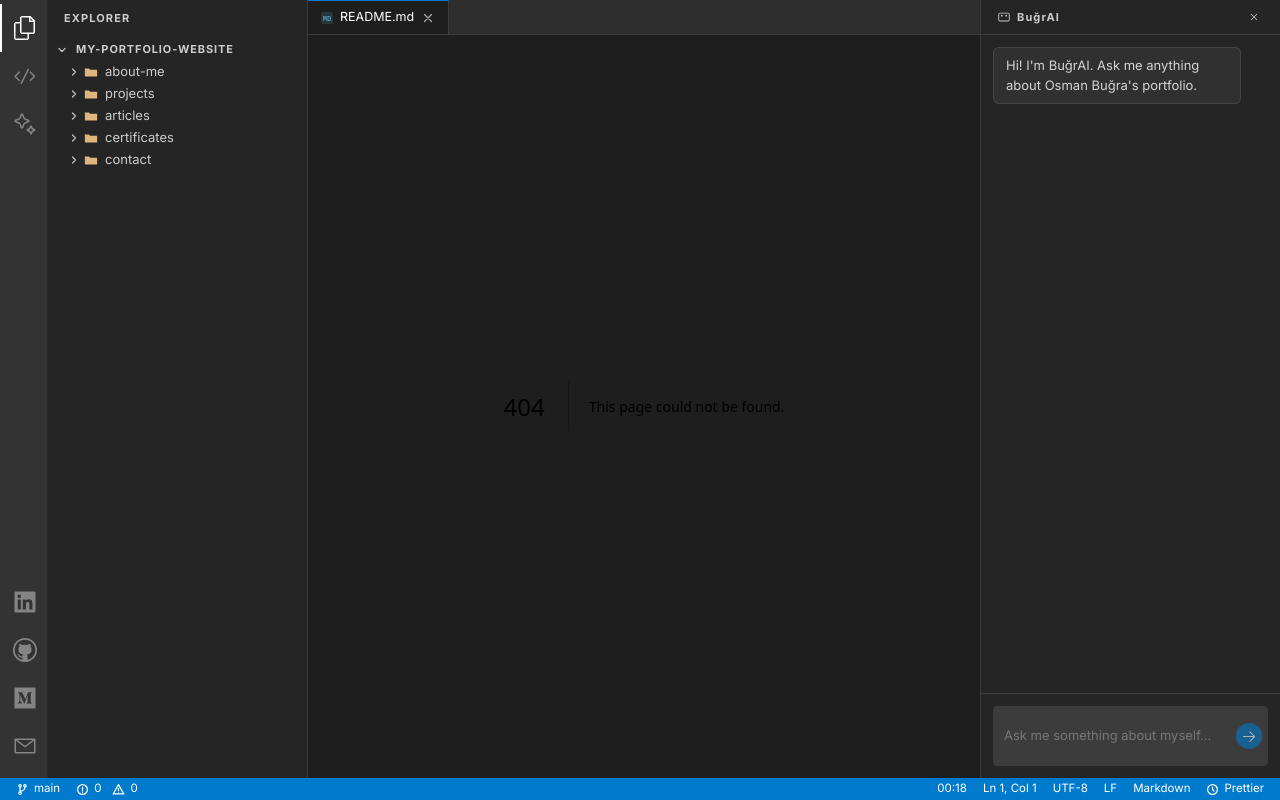
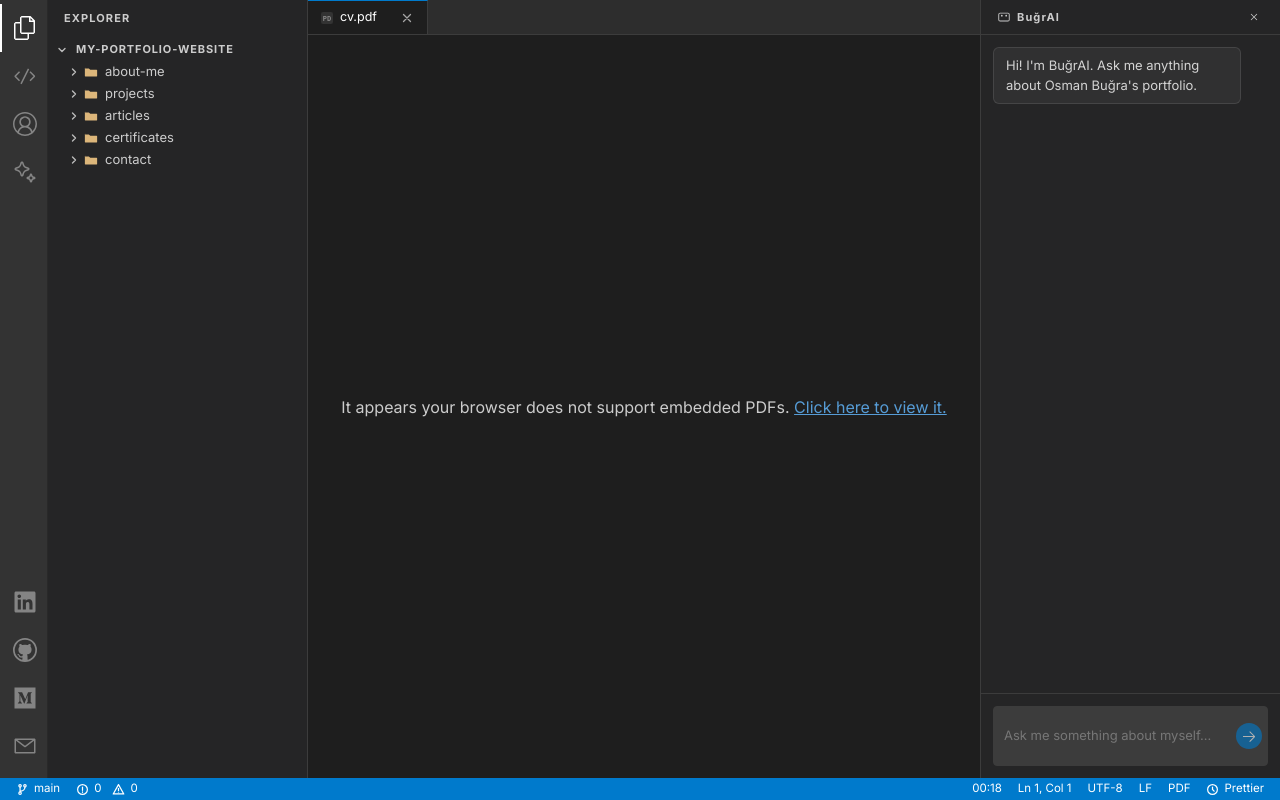
Before and after one commit to osmanbugrabolat/vscode-template-portfolio-website, a Next.js app: page /cv in a window 1280 px wide. Before the commit this address had no page. Built offline with nearby package versions, Linux system fonts and the light colour scheme.

Commit message:
CV kısmı eklendi

```diff
--- a/src/app/certificates/[id]/page.tsx
+++ b/src/app/certificates/[id]/page.tsx
@@ -33,9 +33,6 @@ export default async function CertificateViewer({
           className="shadow-2xl drop-shadow-2xl rounded-sm border border-[var(--border-color)]"
         />
       </div>
-      <div className="mt-4 text-sm text-[var(--sidebar-fg)] font-mono text-center flex-shrink-0">
-        {cert.name}
-      </div>
     </div>
   );
 }
--- /dev/null
+++ b/src/app/cv/page.tsx
@@ -0,0 +1,15 @@
+export default function CVPage() {
+  return (
+    <div style={{ flex: 1, width: "100%", height: "100%", display: "flex", flexDirection: "column" }}>
+      <object
+        data="/cv.pdf#view=FitH&toolbar=0&navpanes=0"
+        type="application/pdf"
+        style={{ flex: 1, width: "100%", height: "100%" }}
+      >
+        <div className="flex items-center justify-center w-full h-full text-[var(--sidebar-fg)]">
+          <p>It appears your browser does not support embedded PDFs. <a href="/cv.pdf" target="_blank" className="text-[var(--token-keyword)] underline" rel="noreferrer">Click here to view it.</a></p>
+        </div>
+      </object>
+    </div>
+  );
+}
--- a/src/components/layout/ActivityBar.tsx
+++ b/src/components/layout/ActivityBar.tsx
@@ -6,12 +6,14 @@ import {
   VscSparkle,
   VscGithub,
   VscMail,
+  VscAccount,
 } from "react-icons/vsc";
 import { FaLinkedin, FaMedium } from "react-icons/fa";
 
 interface ActivityBarProps {
   activeActivity: string;
   onActivityChange: (activity: string) => void;
+  onFileOpen?: (fileId: string) => void;
 }
 
 const activities = [
@@ -24,6 +26,12 @@ const activities = [
     id: "technologies",
     label: "Technologies",
     icon: <VscCode size={24} />,
+  },
+  {
+    id: "cv",
+    label: "CV",
+    fileId: "cv-file",
+    icon: <VscAccount size={24} />,
   },
   {
     id: "copilot",
@@ -59,7 +67,7 @@ const bottomActivities = [
   },
 ];
 
-export default function ActivityBar({ activeActivity, onActivityChange }: ActivityBarProps) {
+export default function ActivityBar({ activeActivity, onActivityChange, onFileOpen }: ActivityBarProps) {
   return (
     <div className="vscode-activitybar">
       <div className="activitybar-top">
@@ -68,10 +76,14 @@ export default function ActivityBar({ activeActivity, onActivityChange }: Activi
             key={activity.id}
             className={`activity-item${activeActivity === activity.id ? " active" : ""}`}
             onClick={() => {
-              // @ts-ignore
+              // @ts-expect-error
               if (activity.link) {
-                // @ts-ignore
+                // @ts-expect-error
                 window.open(activity.link, "_blank");
+              // @ts-expect-error
+              } else if (activity.fileId && onFileOpen) {
+                // @ts-expect-error
+                onFileOpen(activity.fileId);
               } else {
                 onActivityChange(activity.id);
               }
--- a/src/components/layout/VSCodeLayout.tsx
+++ b/src/components/layout/VSCodeLayout.tsx
@@ -75,7 +75,17 @@ export default function VSCodeLayout({
       <div className="vscode-body">
         <ActivityBar
           activeActivity={activeActivity}
-          onActivityChange={handleActivityChange}
+          onActivityChange={(id) => {
+            setActiveActivity(id);
+            setSidebarOpen(true);
+          }}
+          onFileOpen={(fileId) => {
+            const file = ALL_FILES.find((f) => f.id === fileId);
+            if (file) {
+              openTab(file);
+              router.push(file.path);
+            }
+          }}
         />
 
         {sidebarOpen && (
--- a/src/components/layout/constants.ts
+++ b/src/components/layout/constants.ts
@@ -58,6 +58,13 @@ export const ALL_FILES: FileTab[] = [
     path: "/certificates/oracle",
     ext: "jpg",
     language: "Image",
+  },
+  {
+    id: "cv-file",
+    name: "cv.pdf",
+    path: "/cv",
+    ext: "pdf",
+    language: "PDF",
   },
   {
     id: "cert-python",
```
Also changed, not shown: 1 other file (tests, documents, lock files or other folders).
